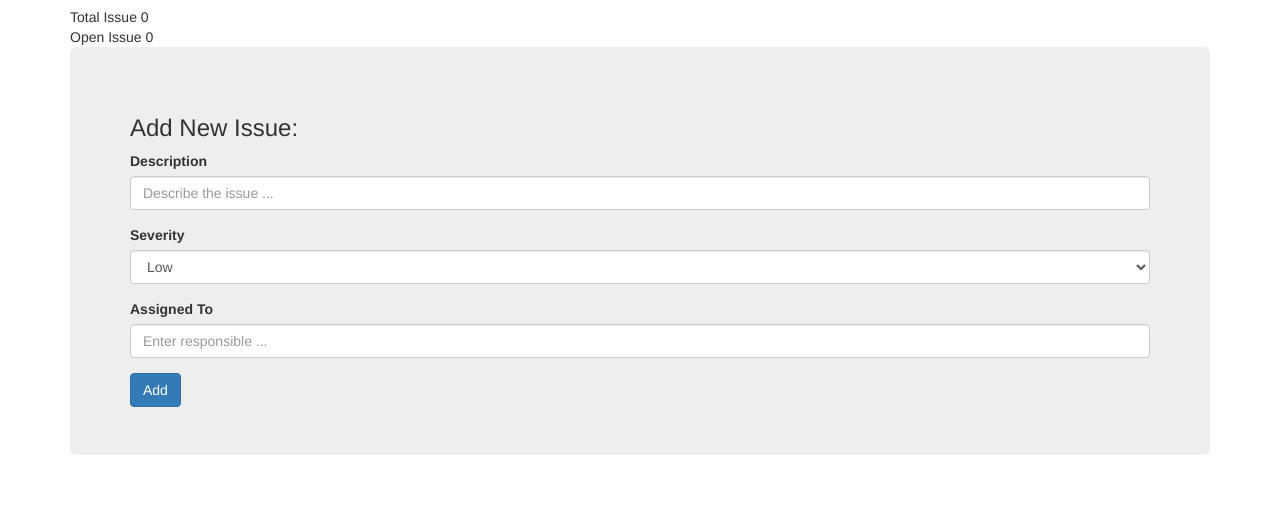
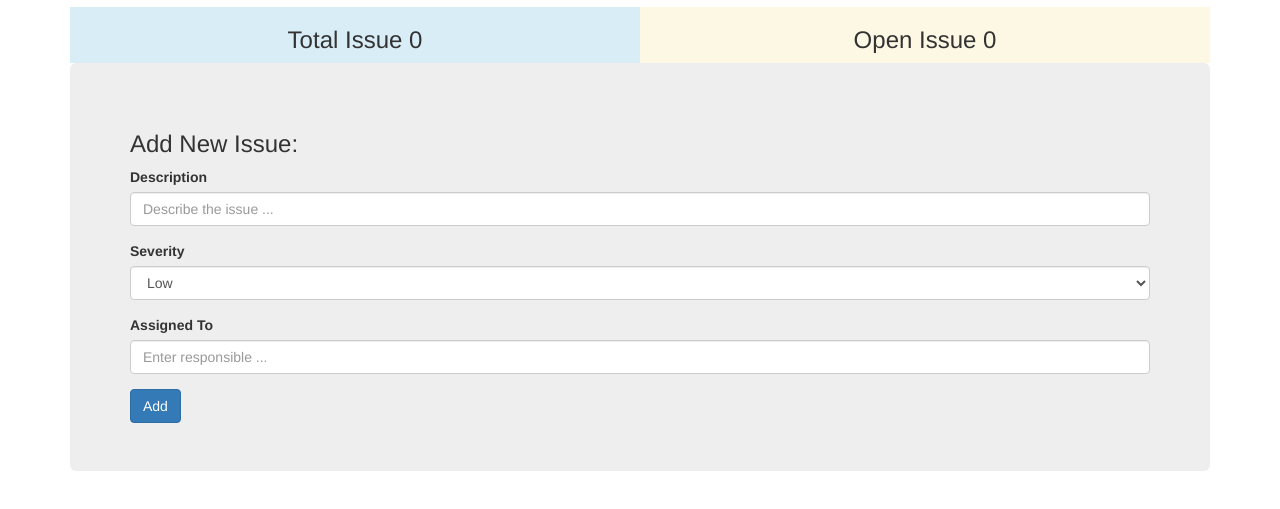
Before and after one commit to fahimahammed/issue-tracker, a plain HTML site: page index.html in a window 1280 px wide. Shown: the part 63-572 px from the top of the page. Drawn offline with nearby package versions, Linux system fonts and the light colour scheme.

Commit message:
some added

```diff
--- a/index.html
+++ b/index.html
@@ -11,15 +11,21 @@
   <body onload="fetchIssues()">
     <div class="container">
       <h1>Issue Tracker: </h1>
-      <div>
-        <span>Total Issue </span>
-        <span id="total-issue"></span>
+      <div class="row container text-center">
+        <div class="col-md-6 bg-info">
+          <h3>
+            <span>Total Issue </span>
+            <span id="total-issue"></span>
+          </h3>
+        </div>
+        <div class="col-md-6 bg-warning">
+          <h3>
+            <span>Open Issue</span>
+             <span id="total-open-issue"></span>
+          </h3>
+        </div>
       </div>
-      <div>
-        <span>Open Issue</span>
-        <span id="total-open-issue"></span>
-      </div>
-      <div class="jumbotron">
+      <div class="jumbotron mt-3">
         <h3>Add New Issue:</h3>
         <form id="issueInputForm">
           <div class="form-group">
```
